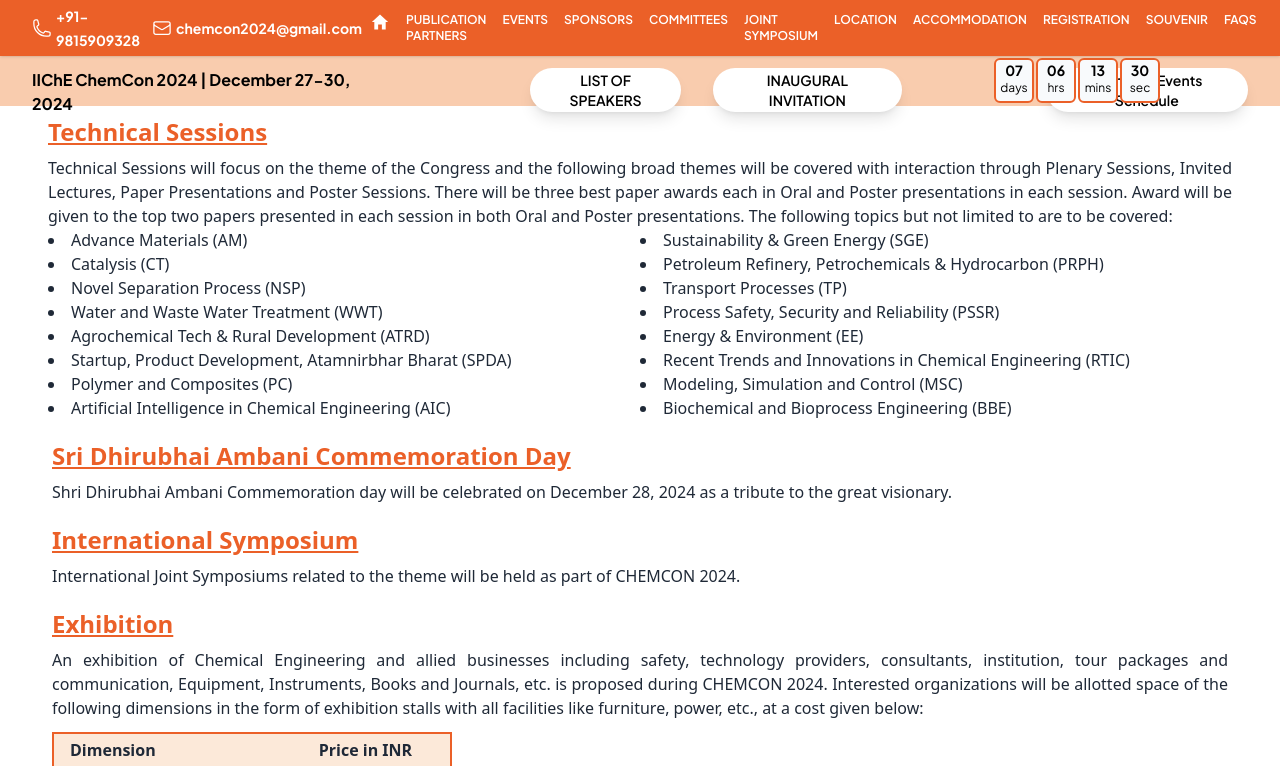
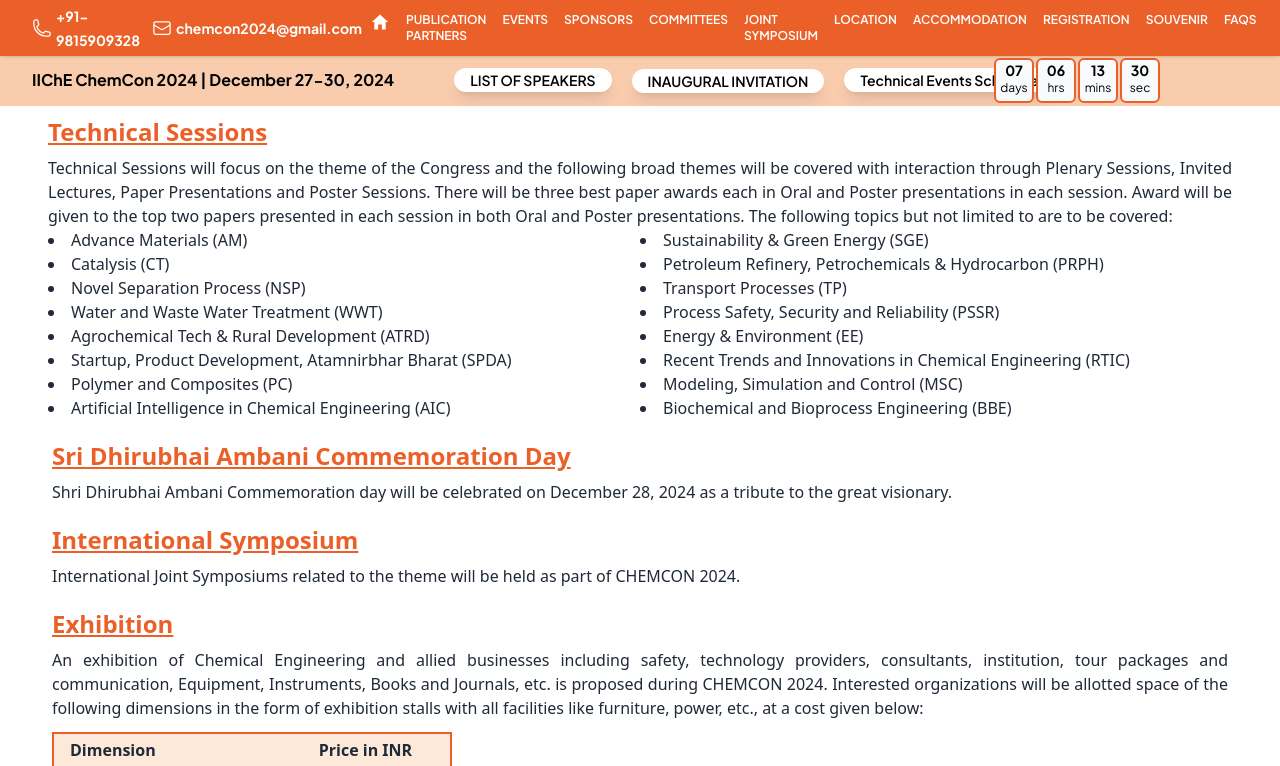
Before and after one commit to xceed-nitj/pro1-chemcon, a React (Vite) app: page /events in a window 1280 px wide. Shown: the top 766 px of the page. Built offline with nearby package versions, Linux system fonts and the light colour scheme.

Commit message:
update secnavbar.jsx

```diff
--- a/src/components/SecNavbar.jsx
+++ b/src/components/SecNavbar.jsx
@@ -21,7 +21,7 @@ function SecNavbar(props) {
 
   return (
     <>
-      <div className="mt-[56px] h-[50px] sm:hidden hidden lg:flex bg-accent-200 shadow z-50 px-2 sm:px-4 lg:px-8 py-3 lg:space-x-8">
+      <div className="mt-[56px] h-[50px] sm:hidden hidden lg:flex bg-accent-200 shadow z-50 px-2 sm:px-4 lg:px-8 py-3 lg:space-x-5 ">
         <span>
           <p className="font-bold">IIChE ChemCon 2024 | December 27-30, 2024</p>
         </span>
@@ -30,10 +30,10 @@ function SecNavbar(props) {
           <>
             <button
               onClick={props.onClickScroll}
-              className="group relative transition-all duration-300 ease-in-out hover:scale-105"
+              className="group relative transition-all duration-300 ease-in-out hover:scale-105 "
             >
               <span>
-                <p className="ml-28 text-sm font-semibold rounded-full text-black bg-white px-4 py-[2px] border-radius-2 shadow-lg group-hover:bg-green-500 group-hover:text-white">
+                <p className="ml-10 text-sm font-semibold rounded-full text-black bg-white px-4 py-[2px] border-radius-2 shadow-lg group-hover:bg-green-500 group-hover:text-white">
                   LIST OF SPEAKERS
                 </p>
               </span>
@@ -43,7 +43,7 @@ function SecNavbar(props) {
           <Link to="/speakers">
             <button className="group relative transition-all duration-300 ease-in-out hover:scale-105">
               <span>
-                <p className="ml-28 text-sm font-semibold rounded-full text-black bg-white px-4 py-[2px] border-radius-2 shadow-lg group-hover:bg-green-500 group-hover:text-white">
+                <p className="ml-10 text-sm font-semibold rounded-full text-black bg-white px-4 py-[2px] border-radius-2 shadow-lg group-hover:bg-green-500 group-hover:text-white">
                   LIST OF SPEAKERS
                 </p>
               </span>
@@ -69,7 +69,7 @@ function SecNavbar(props) {
         >
           <button className="group relative transition-all duration-300 ease-in-out hover:scale-105">
             <span>
-      <p className="ml-28 text-sm font-semibold rounded-full text-black bg-white px-4 py-[2px] border-radius-2 shadow-lg group-hover:bg-green-500 group-hover:text-white">
+              <p className="text-sm font-semibold rounded-full text-black bg-white px-4 py-[2px] border-radius-2 shadow-lg group-hover:bg-accent-500 group-hover:text-white">
                 Technical Events Schedule
               </p>
             </span>
@@ -80,7 +80,7 @@ function SecNavbar(props) {
           <CountdownTimer />
         </span>
       </div>
-      { <Invitation show={show} setShow={setShow} />}
+      {<Invitation show={show} setShow={setShow} />}
     </>
   );
 }
```
Lines whose indentation alone changed are shown as unchanged.
